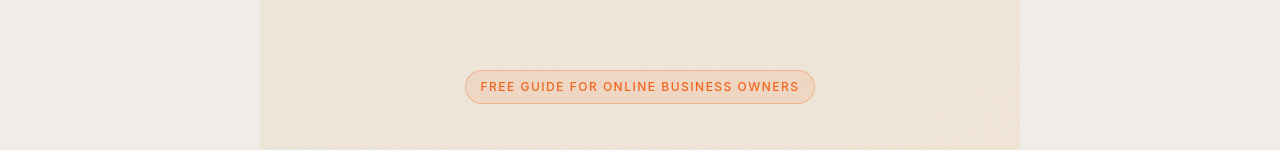
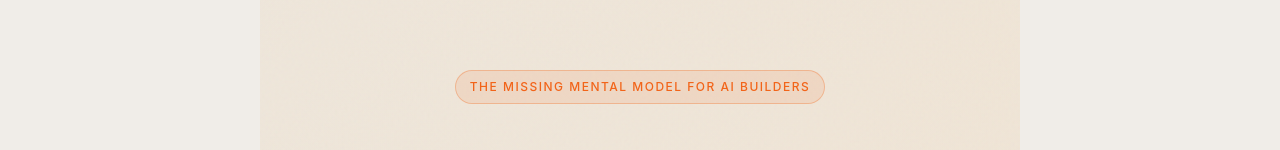
Before and after one commit to keolazy/mdmaestro, a plain HTML site: page index.html in a window 1280 px wide. Shown: the part 185-335 px from the top of the page. Drawn offline with Linux system fonts and the light colour scheme.

Commit message:
update hero badge copy

```diff
--- a/index.html
+++ b/index.html
@@ -658,7 +658,7 @@
 
   <!-- HERO -->
   <section class="hero">
-    <div class="hero-badge">Free Guide for Online Business Owners</div>
+    <div class="hero-badge">The Missing Mental Model for AI Builders</div>
     <h1>AI agents are stateless.<br><span>Your business can't be.</span></h1>
     <p class="hero-sub">
       Every agent you deploy forgets yesterday's decisions. MDMaestro is where you learn to build the memory layer that turns isolated agents into an intelligent system.
```
